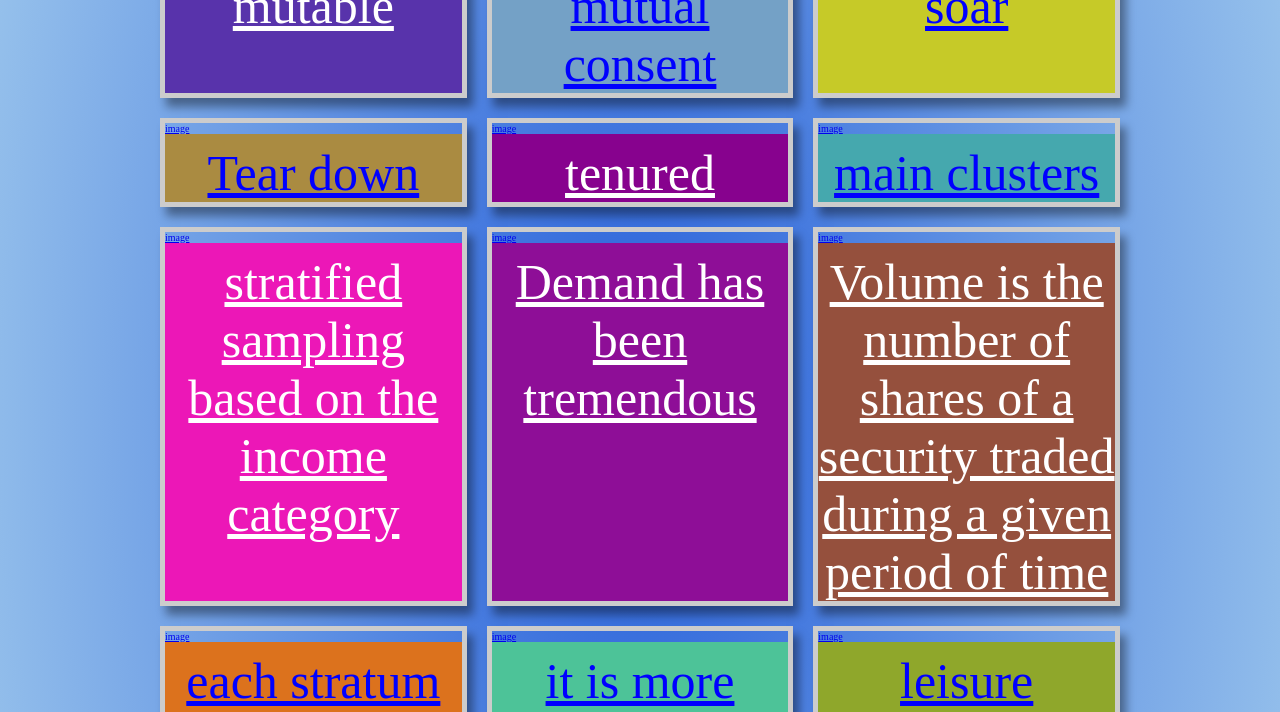
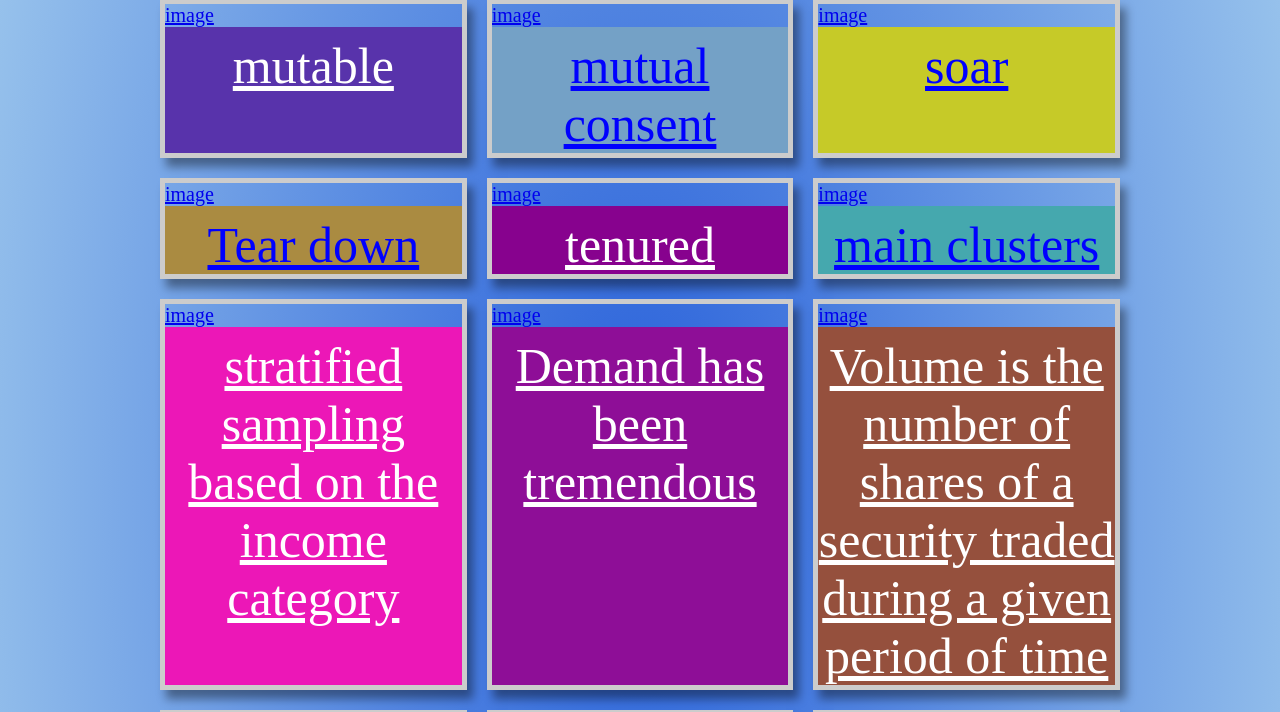
Before and after one commit to mesleki2017/ingilizce_kelimeler, a plain HTML site: page index.html in a window 1280 px wide. Shown: the part 747-1459 px from the top of the page. Drawn offline with nearby package versions, Linux system fonts and the light colour scheme.

Commit message:
Font size

```diff
--- a/index.html
+++ b/index.html
@@ -79,6 +79,7 @@ body {
 	padding-top: 10px;
 
 }
+span {font-size: 2rem;}
 
 .gallery-image:hover {
 	transform: scale(1.15);
```
